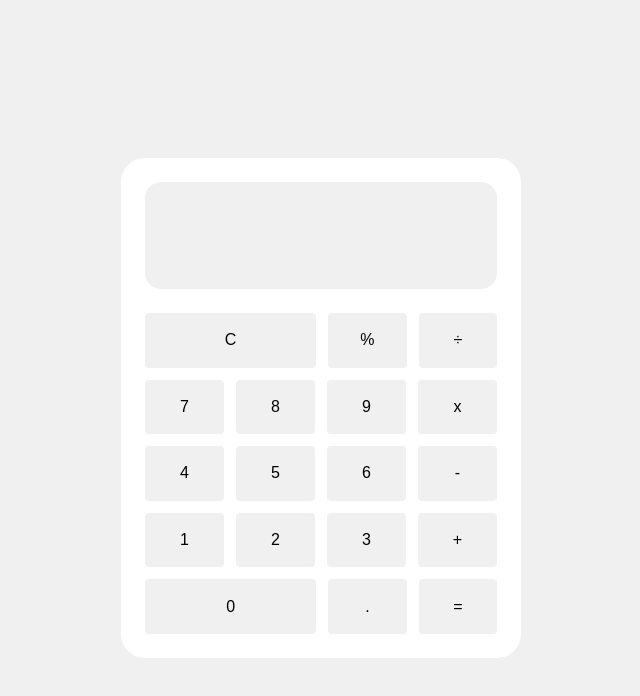
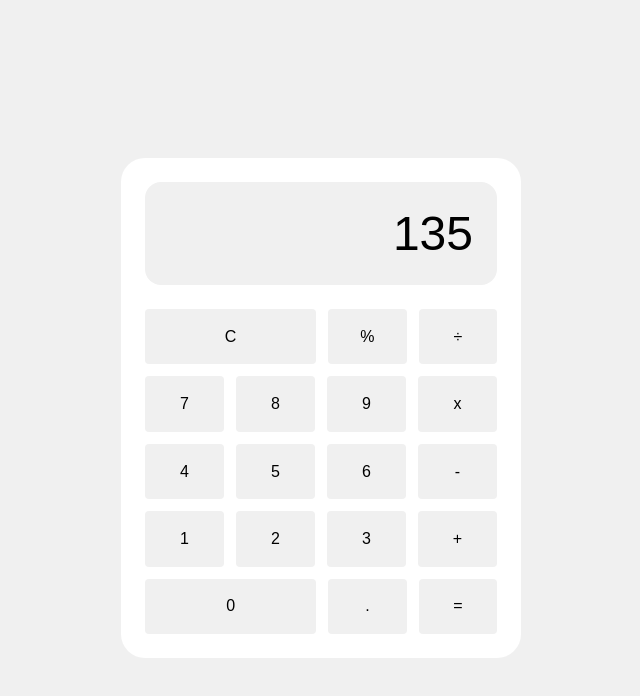
Before and after one commit to newmanem23/calculator, a plain HTML site: page index.html in a window 1280 px wide. Shown: the whole page, without its empty margins (319-959 px from the left). Drawn offline with Linux system fonts and the light colour scheme.

Commit message:
Add screen output text and reformat screen div

```diff
--- a/index.html
+++ b/index.html
@@ -8,7 +8,7 @@
 </head>
 <body>
     <div class="calculator-container">
-        <div class="screen"></div>
+        <div class="screen">135</div>
         <div class="button-container">
             <div class="button-row">
                 <div class="button double">C</div>
--- a/styles.css
+++ b/styles.css
@@ -26,8 +26,10 @@ body {
 .screen {
     width: 100%;
     background-color: rgb(240, 240, 240);
-    height: 25%;
     border-radius: 16px;
+    text-align: right;
+    padding: 24px;
+    font-size: 48px;
 }
 
 .button-container {
```
